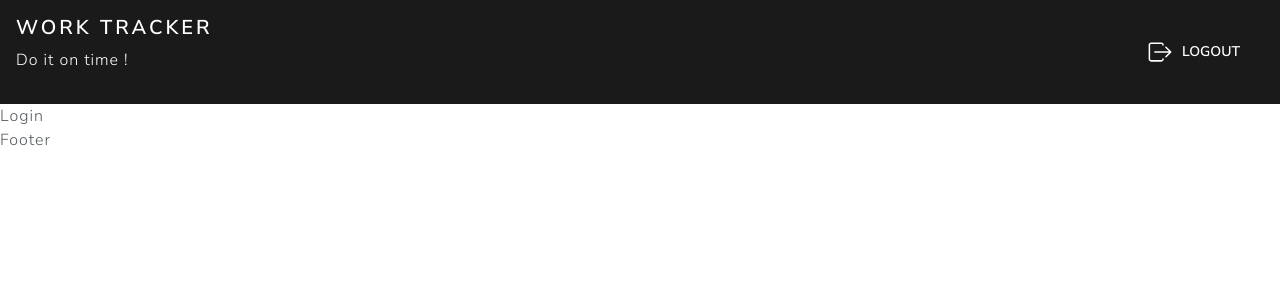
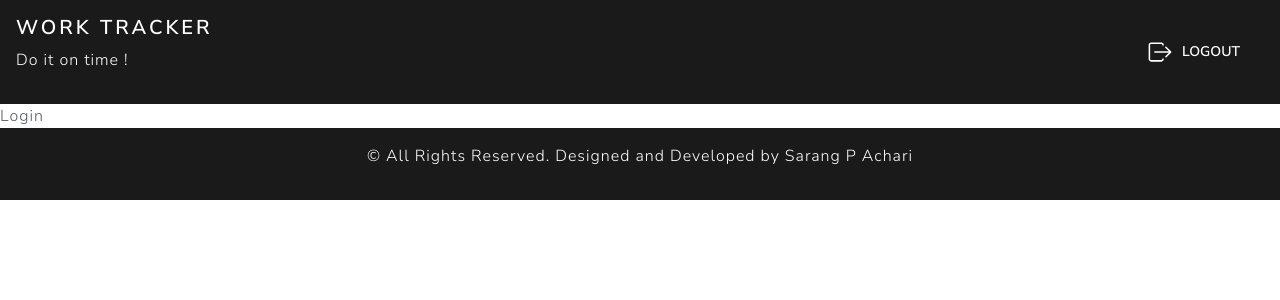
Before and after one commit to sarangpachari/work-tracker, a React (Vite) app: page / in a window 1280 px wide. Shown: the top 300 px of the page. Built offline with nearby package versions, Linux system fonts and the light colour scheme.

Commit message:
footer  completed

```diff
--- a/src/components/Footer.jsx
+++ b/src/components/Footer.jsx
@@ -2,7 +2,11 @@ import React from 'react'
 
 const Footer = () => {
   return (
-    <div>Footer</div>
+    <>
+      <div className="w-100 bg-primary text-white text-center px-2 py-3">
+          <p>&copy; All Rights Reserved. Designed and Developed by <a href="https://sarangpachari.netlify.app/" target='_blank' className='text-decoration-none text-white'>Sarang P Achari</a></p>
+      </div>
+    </>
   )
 }
 
```
